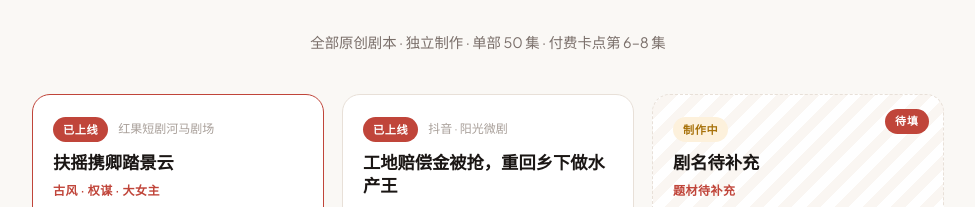
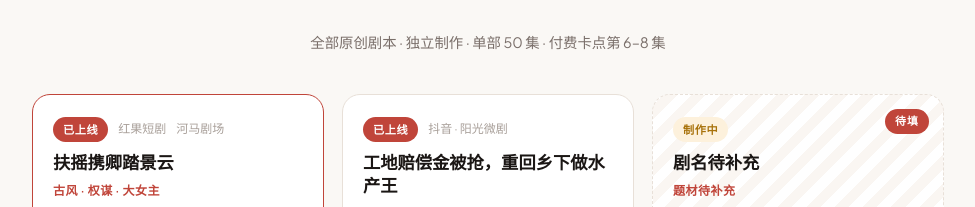
Before and after one commit to DreamHe-ai/hemenghan-portfolio, a React (Vite) app: page / in a window 1280 px wide. Shown: the part 3234-3441 px from the top of the page, without its empty margins (152-1127 px from the left). Built offline with nearby package versions, Linux system fonts and the light colour scheme; a web font is replaced by a local one.

Commit message:
drama: 扶摇携卿踏景云平台标签改为红果短剧+河马剧场

```diff
--- a/src/App.tsx
+++ b/src/App.tsx
@@ -237,7 +237,10 @@ export default function App() {
                   {d.todo && <TodoBadge />}
                   <div className="drama-item-top">
                     <span className={`status-pill st-${d.status.replace(/\s/g, '')}`}>{d.status}</span>
-                    {d.platform && <span className="drama-platform">{d.platform}</span>}
+                    {d.platform && (Array.isArray(d.platform)
+                      ? d.platform.map(p => <span key={p} className="drama-platform drama-platform-tag">{p}</span>)
+                      : <span className="drama-platform">{d.platform}</span>
+                    )}
                   </div>
                   <h3 className="drama-item-title">{d.title}</h3>
                   <div className="drama-item-genre">{d.genre}</div>
```
